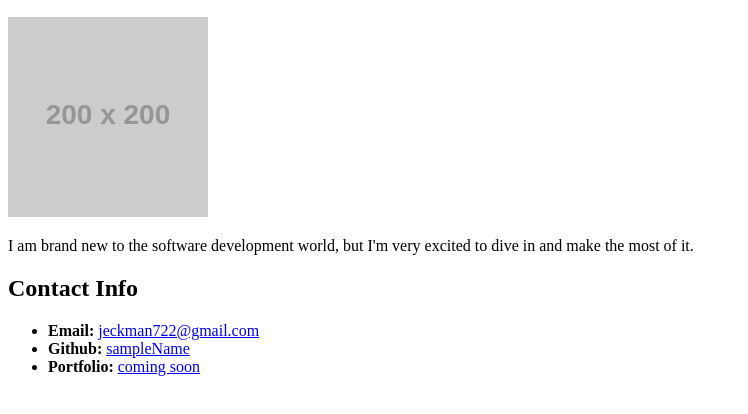
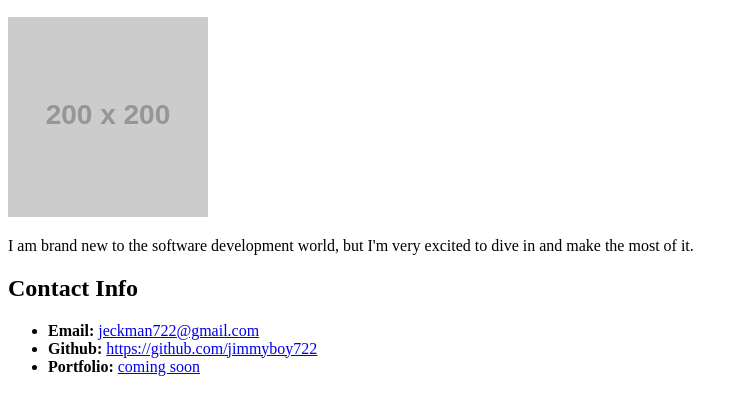
Before and after one commit to jimmyboy722/Student-Bio, a plain HTML site: page index.html in a window 1280 px wide. Shown: the part 110-524 px from the top of the page, without its empty margins (0-748 px from the left). Drawn offline with Linux system fonts and the light colour scheme; placeholder pictures from the web are drawn by us.

Commit message:
fixed link to github profile

```diff
--- a/index.html
+++ b/index.html
@@ -22,7 +22,7 @@
 
         <ul>
             <li><strong>Email:</strong> <a href="#">jeckman722@gmail.com</a></li>
-            <li><strong>Github:</strong> <a href="#">sampleName</a></li>
+            <li><strong>Github:</strong> <a href="#">https://github.com/jimmyboy722</a></li>
             <li><strong>Portfolio:</strong> <a href="#">coming soon</a></li>
         </ul>
     </section>
```
